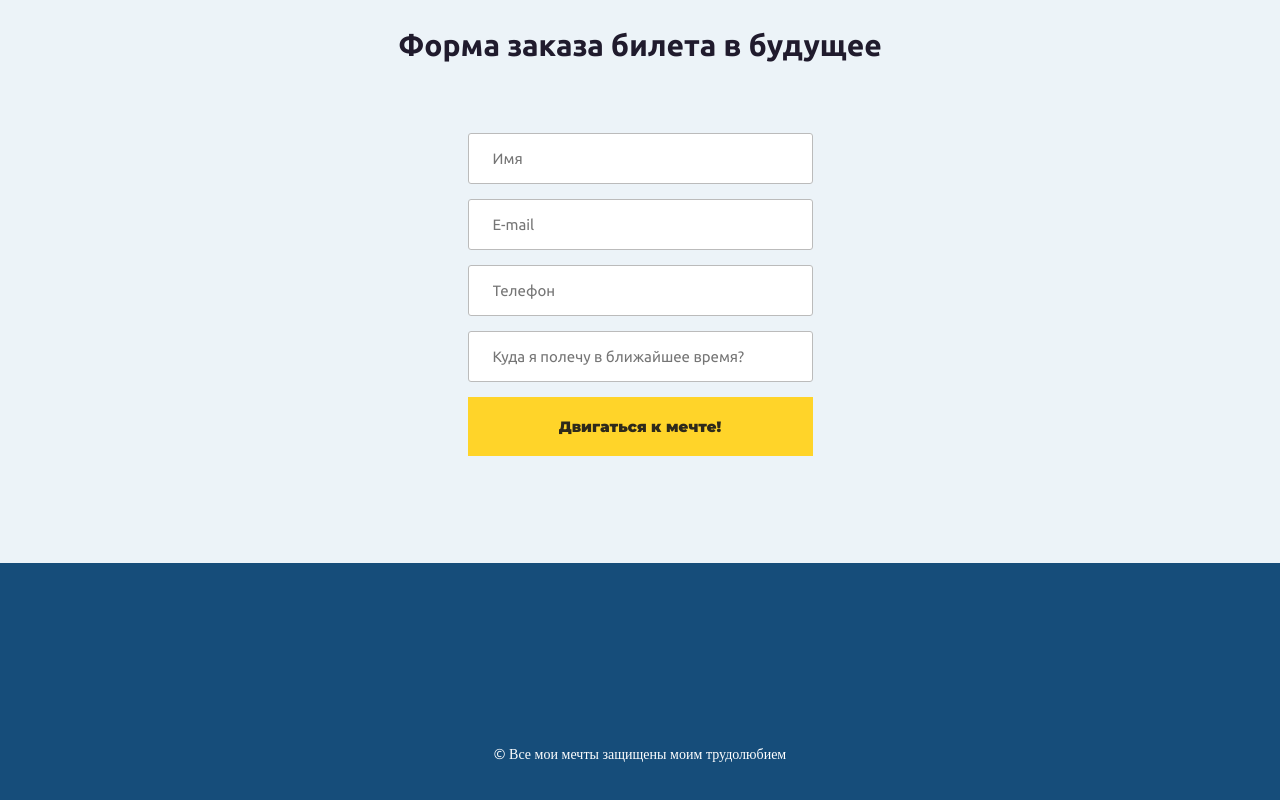
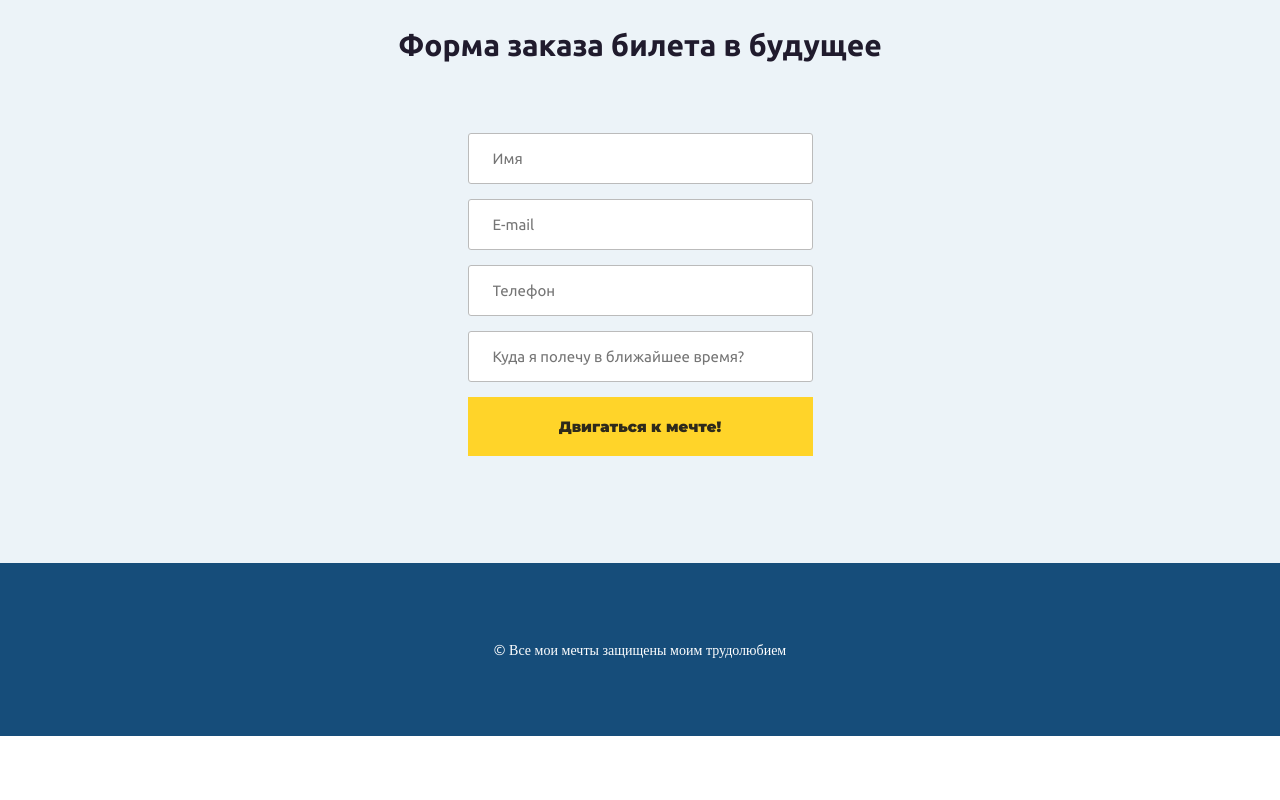
Before and after one commit to Gamov-Web/WayUp, a plain HTML site: page index.html in a window 1280 px wide. Shown: the part 1419-2219 px from the top of the page. After the commit the page ends 2155 px from the top, so only its background shows below. Drawn offline with nearby package versions, Linux system fonts and the light colour scheme.

Commit message:
Удалил в подвале яндекс музыку

```diff
--- a/index.html
+++ b/index.html
@@ -75,7 +75,6 @@
 	</section>
 	<footer class="footer">
 		<div class="container">
-			<iframe frameborder="0" style="border:none;width:546px;height:100px;" width="546" height="100" src="https://music.yandex.ru/iframe/#track/29261988/4045089/">Слушайте <a href='https://music.yandex.ru/album/4045089/track/29261988'>Sing Me to Sleep</a> — <a href='https://music.yandex.ru/artist/1905368'>Alan Walker</a> на Яндекс.Музыке</iframe>
 			<p class="credit">© Все мои мечты защищены моим трудолюбием</p>
 		</div>
 	</footer>
```
